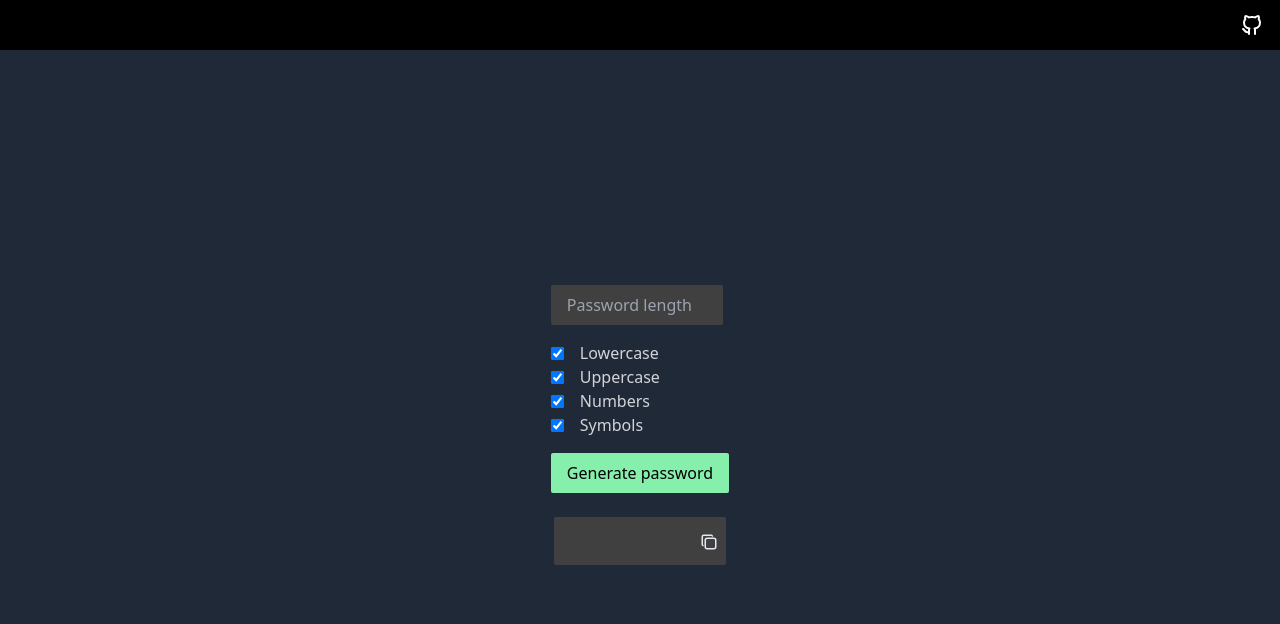
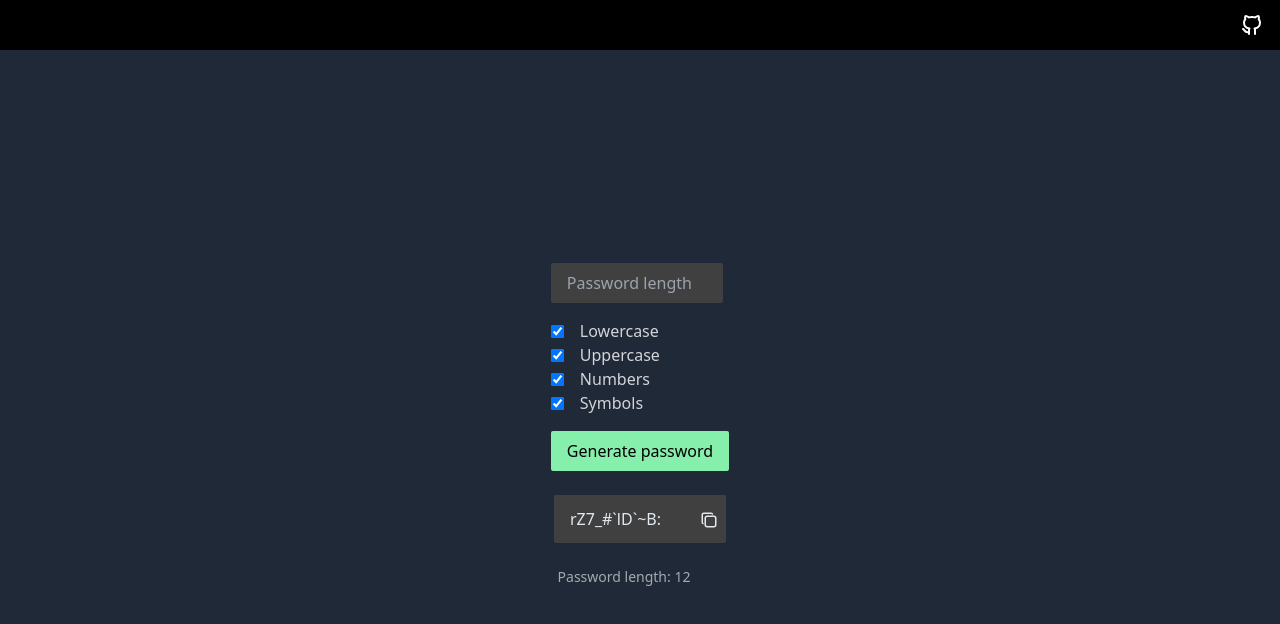
Before and after one commit to merino01/password-generator, a React (Vite) app: page / in a window 1280 px wide. Shown: the top 624 px of the page. Built offline with nearby package versions, Linux system fonts and the light colour scheme.

Commit message:
start with a generated password

```diff
--- a/src/components/PasswordContainer.tsx
+++ b/src/components/PasswordContainer.tsx
@@ -7,6 +7,7 @@ interface Props {
 
 const PasswordContainer = ({ password, onCopy }: Props) => {
   return (
+    <>
       <div
         className='min-h-[48px] min-w-[172px] max-w-sm bg-neutral-700 text-slate-200 py-3 pl-4 pr-8 rounded-sm relative'
       >
@@ -22,6 +23,9 @@ const PasswordContainer = ({ password, onCopy }: Props) => {
           <IconCopy />
         </button>
       </div>
+
+      <span className="-ml-8 text-sm text-white opacity-60">Password length: {password.length}</span>
+    </>
   )
 }
 
--- a/src/components/lib/generate-password.ts
+++ b/src/components/lib/generate-password.ts
@@ -3,7 +3,14 @@ const MINUSCULAS = 'abcdefghijklmnopqrstuvwxyz'
 const NUMEROS = '0123456789'
 const SIMBOLOS = '!@#$%^&*()_+~`|}{[]:;?><,./-='
 
-function generatePassword (passwordLength: number, validCharacters: string[]) {
+const allCharacters = ['lowercase', 'uppercase', 'numbers', 'symbols']
+
+interface Props {
+  length?: number
+  validCharacters?: string[]
+}
+
+function generatePassword ({ length = 12, validCharacters = allCharacters }: Props) {
   const charMap: { [key: string]: string } = {
     'lowercase': MINUSCULAS,
     'uppercase': MAYUSCULAS,
@@ -23,7 +30,7 @@ function generatePassword (passwordLength: number, validCharacters: string[]) {
     }
   }
 
-  for (let i = password.length; i < passwordLength; i++) {
+  for (let i = password.length; i < length; i++) {
     password +=
       todosCaracteres[Math.floor(Math.random() * todosCaracteres.length)]
   }
@@ -34,8 +41,8 @@ function generatePassword (passwordLength: number, validCharacters: string[]) {
       return 0.5 - Math.random()
     })
     .join('')
-  if (password.length > passwordLength)
-    password = password.slice(0, passwordLength)
+  if (password.length > length)
+    password = password.slice(0, length)
 
   return password
 }
--- a/src/views/PasswordGenerator.tsx
+++ b/src/views/PasswordGenerator.tsx
@@ -4,8 +4,10 @@ import PasswordContainer from '../components/PasswordContainer'
 import generatePassword from '../components/lib/generate-password'
 import copy from '../components/lib/copy'
 
+const defaultPassword = generatePassword({})
+
 function PasswordGenerator () {
-  const [password, setPassword] = useState<string>('')
+  const [password, setPassword] = useState<string>(defaultPassword)
 
   useEffect(() => {
     copy(password)
@@ -16,7 +18,7 @@ function PasswordGenerator () {
     const validCharacters = formData.getAll('valid-characters') as string[]
     const passwordLength = Number(formData.get('pass-length')) || 12
 
-    const password = generatePassword(passwordLength, validCharacters)
+    const password = generatePassword({ length: passwordLength, validCharacters })
     setPassword(password)
   }
 
```
Lines whose indentation alone changed are shown as unchanged.
